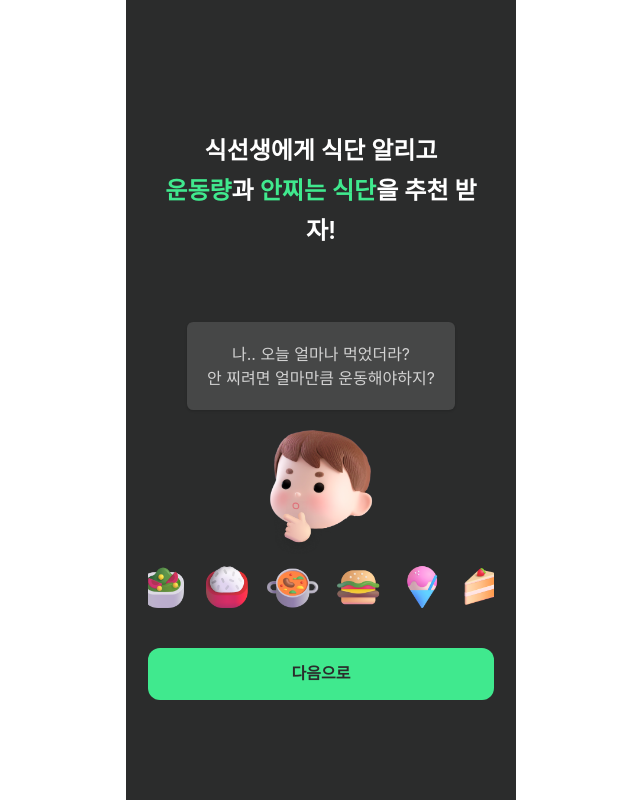
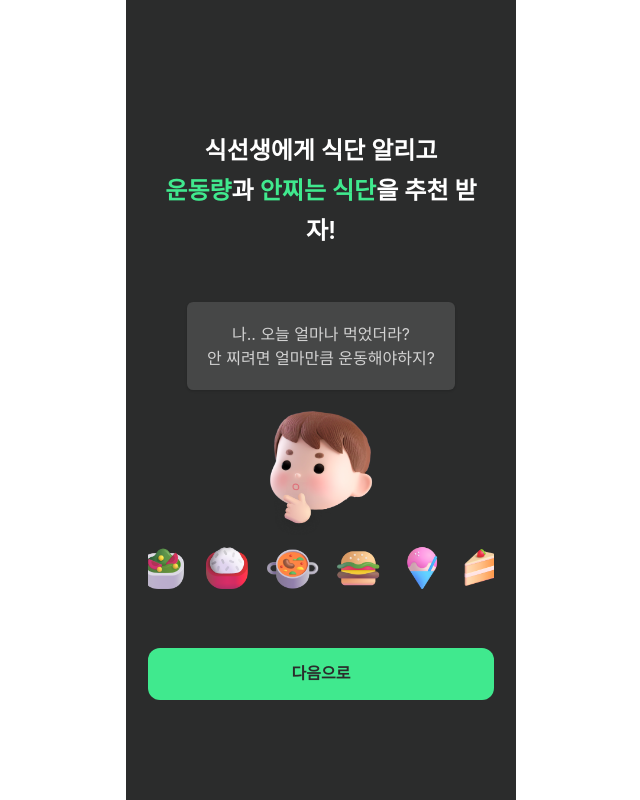
Before and after one commit to potenday-project/312TEN036-FE, a Next.js app: page / in a window 1280 px wide. Shown: the whole page, without its empty margins (319-959 px from the left). Built offline with nearby package versions, Linux system fonts and the light colour scheme.

Commit message:
fix(logic) : 소셜로그인 => 체험형

```diff
--- a/component/Funnel/LoginFunnel.tsx
+++ b/component/Funnel/LoginFunnel.tsx
@@ -8,14 +8,9 @@ import VerticalLogoIcon from "../icon/VerticalLogoIcon";
 const LoginFunnel = () => {
   const router = useRouter();
 
-  const Rest_api_key = "536cb646ce60d71102dc92d2b7845c8d"; //REST API KEY
-  const redirect_uri = "http://localhost:3000/signup"; //Redirect URI
-  // oauth 요청 URL
-  const kakaoURL = `https://kauth.kakao.com/oauth/authorize?client_id=${Rest_api_key}&redirect_uri=${redirect_uri}&response_type=code`;
-
-  const signUpKakaoHandler = () => {
-    window.location.href = kakaoURL;
-  };
+  // const signUpKakaoHandler = () => {
+  //   window.location.href = kakaoURL;
+  // };
 
   return (
     <VStack w={"100%"} h={"100%"} justifyContent={"center"}>
@@ -32,9 +27,9 @@ const LoginFunnel = () => {
         flexDir={"column"}
         gap={"20px"}
       >
-        <Box onClick={() => signUpKakaoHandler()} cursor={"pointer"}>
+        {/* <Box onClick={() => signUpKakaoHandler()} cursor={"pointer"}>
           <KaKaoButtonIcon />
-        </Box>
+        </Box> */}
 
         <Text
           as={"u"}
--- a/component/Funnel/MainFunnel.tsx
+++ b/component/Funnel/MainFunnel.tsx
@@ -22,7 +22,13 @@ const MainFunnel = ({ setFunnel }: MainFunnelPropsType) => {
 
   return (
     <>
-      <VStack spacing={"16px"} as="section" marginTop={"71px"}>
+      <VStack
+        w={"#100%"}
+        h={"100%"}
+        spacing={"16px"}
+        as="section"
+        marginTop={"71px"}
+      >
         <Heading
           as={"h1"}
           color={"#FFFFFF"}
@@ -44,9 +50,9 @@ const MainFunnel = ({ setFunnel }: MainFunnelPropsType) => {
           </Text>
           을 추천 받자!
         </Heading>
-      </VStack>
 
-      <Card bgColor={"#FFFFFF20"} marginTop={"71px"}>
+        <VStack spacing={"1px"} marginTop={"10%"}>
+          <Card bgColor={"#FFFFFF20"}>
             <CardBody textAlign={"center"} color={"#D2D2D2"}>
               나.. 오늘 얼마나 먹었더라?
               <br />안 찌려면 얼마만큼 운동해야하지?
@@ -59,7 +65,7 @@ const MainFunnel = ({ setFunnel }: MainFunnelPropsType) => {
             style={{ width: "100%", height: "auto" }}
             quality={100}
           />
-
+        </VStack>
         <ButtonGroup
           width={"100%"}
           pos={"absolute"}
@@ -78,6 +84,7 @@ const MainFunnel = ({ setFunnel }: MainFunnelPropsType) => {
             <Text color={"#2B2C2C"}>다음으로</Text>
           </MainButton>
         </ButtonGroup>
+      </VStack>
     </>
   );
 };
--- a/src/app/detail/page.tsx
+++ b/src/app/detail/page.tsx
@@ -17,6 +17,7 @@ const Page = () => {
         h={"100vh"}
         pos={"relative"}
         maxW={"390px"}
+        minH={"844px"}
         padding={"60px 22px 0px 22px"}
         margin={"0 auto"}
         alignItems={"center"}
```
Also changed, not shown: component/template/MyPageTemplate.tsx (+1 -9 lines), component/template/SignupTemplate.tsx (+1 -7 lines), src/app/main/page.tsx (+1 -6 lines), src/app/signup/page.tsx (+5 -5 lines). Lines whose indentation alone changed are shown as unchanged.
